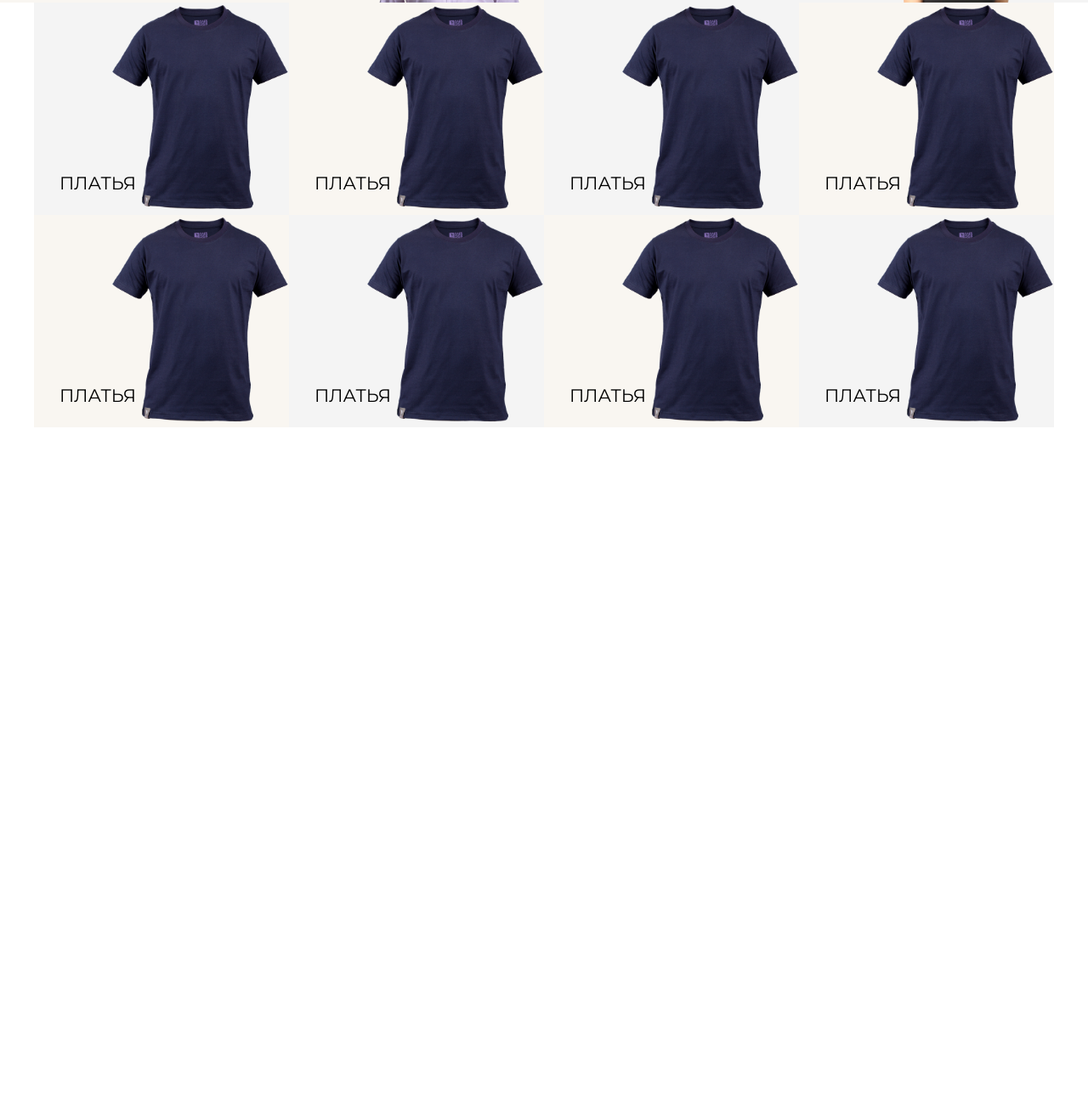
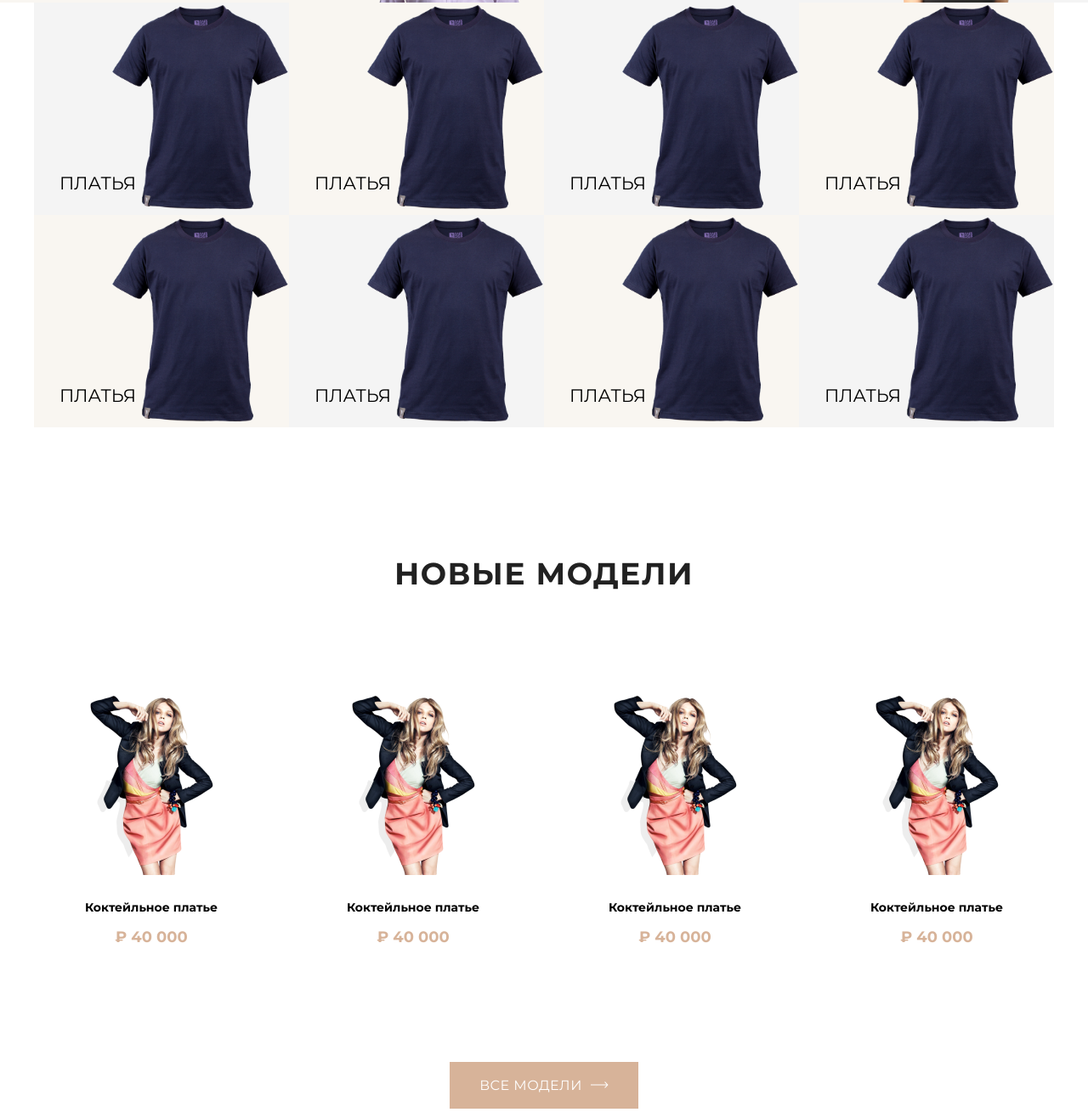
Before and after one commit to B-Atai/the_loop, a plain HTML site: page index.html in a window 1280 px wide. Shown: the part 1284-2600 px from the top of the page at 85% size. Before the commit the page ends 1787 px from the top, so only its background shows below. Drawn offline with Linux system fonts and the light colour scheme.

Commit message:
add 2 blocks: 'model', 'subscribe'

```diff
--- /dev/null
+++ b/css/components/model.css
@@ -0,0 +1,57 @@
+.model{
+    text-align: center;
+}
+
+.model__title{
+margin:150px 0 100px 0;
+font-style: normal;
+font-weight: bold;
+font-size: 36px;
+letter-spacing: 0.04em;
+text-transform: uppercase;
+color: #212121;
+}
+
+.dresses{
+    width: 23%;
+
+    min-height: 350px;
+    text-align: center;
+    margin: 0 32px 103px 0;
+}
+
+.dresses:last-child{
+    margin-right: 0;
+}
+
+.dresses__img{
+    padding: 22px 0 25px 0;
+}
+
+.dresses__title{
+    font-size: 14px;
+    padding-bottom: 15px;
+}
+
+.dresses__price{
+    font-weight: bold;
+    font-size: 18px;
+    color: #D7B399;
+}
+
+.model__link{
+    text-align: center;
+    align-items: center;
+    display: inline-flex;
+    background-color: #D7B399;
+    padding: 18px 35px;
+}
+
+.link__text{
+    color: #fff;
+    font-style: normal;
+    font-weight: normal;
+    font-size: 16px;
+    letter-spacing: 0.03em;
+    padding-right: 10px;
+}
--- /dev/null
+++ b/css/components/subscribe.css
@@ -0,0 +1,37 @@
+.subscribe{
+    margin: 150px 0;
+    background-color: #333;
+}
+
+.subscribe__items{
+    padding: 72px;
+    align-items: center;
+}
+
+.subscribe__title {
+    font-style: normal;
+    font-weight: bold;
+    font-size: 30px;
+    text-align: center;
+    letter-spacing: 0.02em;
+    color: #FFFFFF;
+    margin-right: 60px;
+}
+
+.subscribe__input{
+    padding: 13px 20px;
+    background-color: #F9F6F1;
+    margin-right: 35px;
+}
+
+.subscribe__input::placeholder{
+    color: #8D8D8D;
+}
+
+.subscribe__btn{
+    background-color: #D7B399;
+    padding: 12px 14px;
+    font-style: normal;
+    font-weight: 500;
+    font-size: 14px;
+}
--- a/css/style.css
+++ b/css/style.css
@@ -3,3 +3,5 @@
 @import './components/hero.css';
 @import './components/delivery.css';
 @import './components/collection.css';
+@import './components/model.css';
+@import './components/subscribe.css';
--- a/index.html
+++ b/index.html
@@ -212,7 +212,54 @@
         </div>
     </div>
     <!-- /collection -->
-
+    <!-- model -->
+    <div class="model">
+        <div class="container">
+            <h2 class="model__title">Новые модели</h2>
+            <div class="row ">
+                <div class="col-3 dresses">
+                    <img src="./img/dress.png" alt="" class="dresses__img">
+                    <h4 class="dresses__title">Коктейльное платье</h4>
+                    <p class="dresses__price">₽ 40 000</p>
+                </div>
+                <div class="col-3 dresses">
+                    <img src="./img/dress.png" alt="" class="dresses__img">
+                    <h4 class="dresses__title">Коктейльное платье</h4>
+                    <p class="dresses__price">₽ 40 000</p>
+                </div>
+                <div class="col-3 dresses">
+                    <img src="./img/dress.png" alt="" class="dresses__img">
+                    <h4 class="dresses__title">Коктейльное платье</h4>
+                    <p class="dresses__price">₽ 40 000</p>
+                </div>
+                <div class="col-3 dresses">
+                    <img src="./img/dress.png" alt="" class="dresses__img">
+                    <h4 class="dresses__title">Коктейльное платье</h4>
+                    <p class="dresses__price">₽ 40 000</p>
+                </div>
+            </div>
+            <a href="#" class="model__link">
+                <p class="link__text">ВСЕ МОДЕЛИ</p>
+                <svg width="21" height="8" viewBox="0 0 21 8" fill="none" xmlns="http://www.w3.org/2000/svg">
+                    <path d="M20.3536 4.35355C20.5488 4.15829 20.5488 3.84171 20.3536 3.64645L17.1716 0.464466C16.9763 0.269204 16.6597 0.269204 16.4645 0.464466C16.2692 0.659728 16.2692 0.976311 16.4645 1.17157L19.2929 4L16.4645 6.82843C16.2692 7.02369 16.2692 7.34027 16.4645 7.53553C16.6597 7.7308 16.9763 7.7308 17.1716 7.53553L20.3536 4.35355ZM0 4.5L20 4.5V3.5L0 3.5L0 4.5Z" fill="white"/>
+                </svg>
+            </a>
+        </div>
+    </div>
+    <!-- /model -->
+    <!-- subscribe -->
+    <div class="subscribe">
+        <div class="container">
+            <div class="row subscribe__items">
+                <h3 class="subscribe__title">ПОЛУЧАЙТЕ СКИДКИ И ПОДАРКИ</h3>
+                <input type="text" class="subscribe__input" placeholder="Ваш e-mail">
+                <a href="#" class="subscribe__btn">
+                    ПОДПИСАТЬСЯ
+                </a>
+            </div>
+        </div>
+    </div>
+    <!-- /subscribe -->
 
 
     <script src="./js/jquery-3.5.1.min.js"></script>
```
Also changed, not shown: img/dress.png (added).
